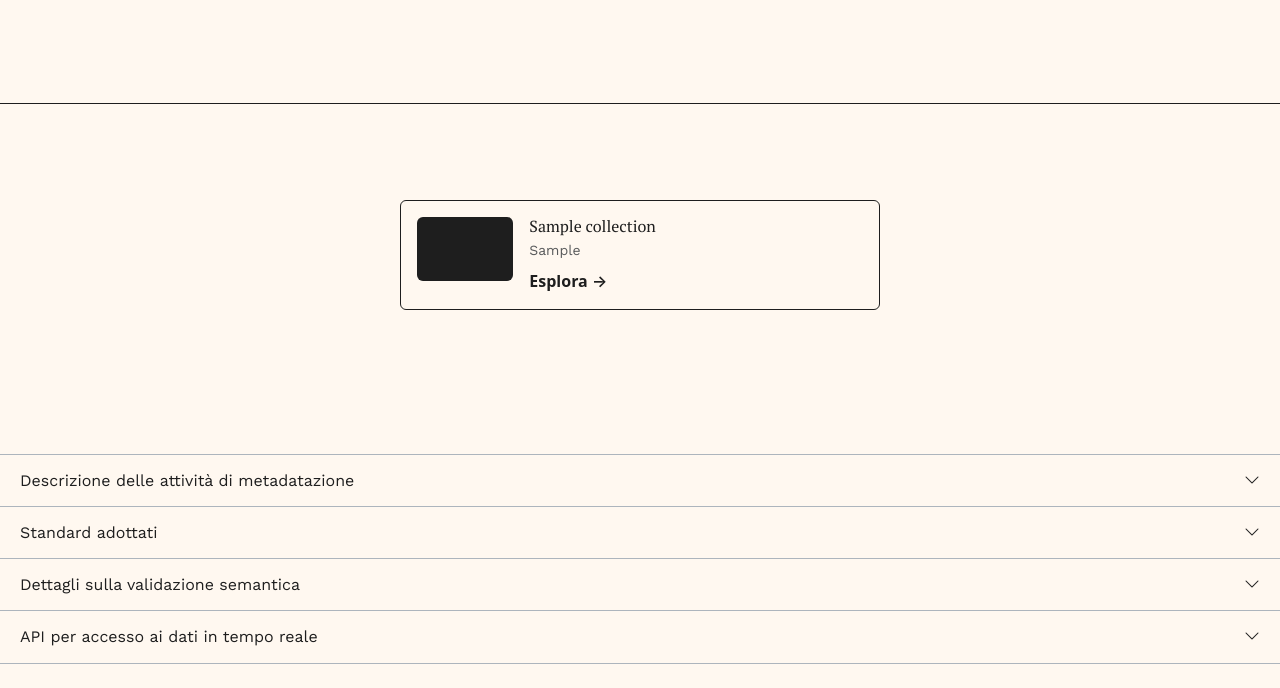
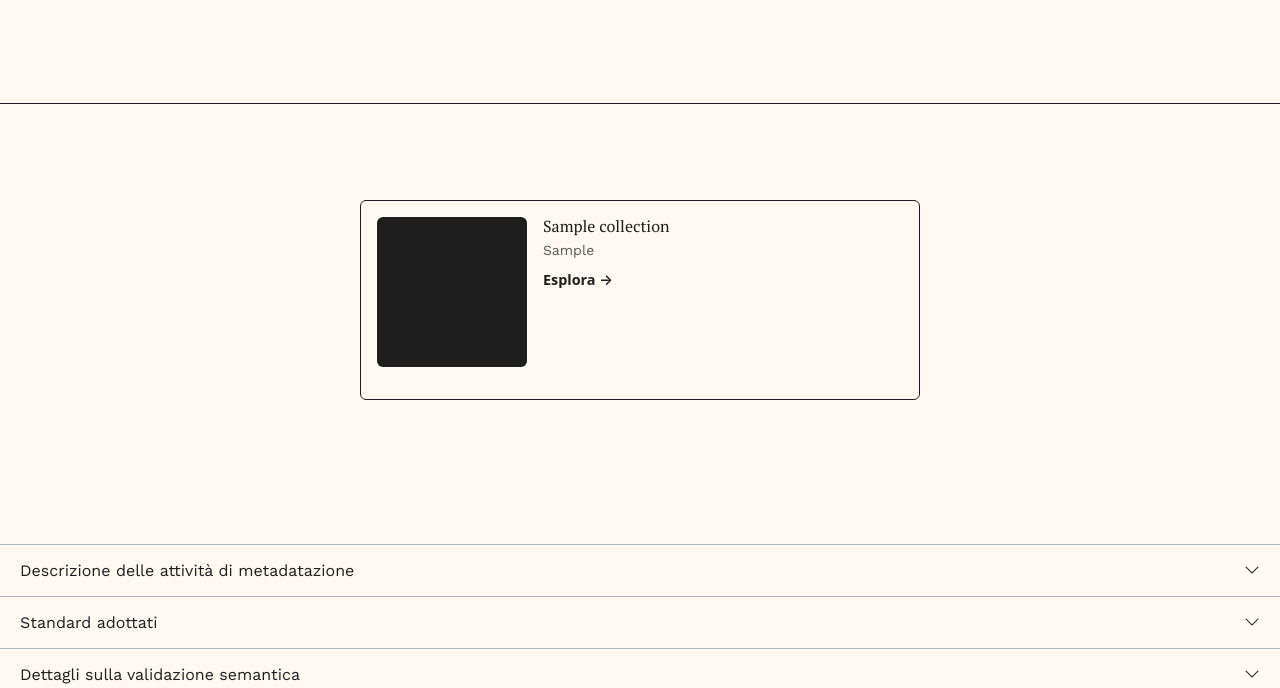
Before and after one commit to dharc-org/changes-spoke4-portal, a Flask app: template app/templates/homepage.html in a window 1280 px wide. Shown: the part 326-1014 px from the top of the page. Run offline with Flask 3, Linux system fonts and the light colour scheme; the template is opened without the code that fills it: most values are stand-ins (such as "Sample title", 1, 10 or a date in 2020); some libraries are stand-ins or nearby versions; some web fonts are replaced.

Commit message:
feat(homepage): standardize collection cards layout

```diff
--- a/app/static/css/style.css
+++ b/app/static/css/style.css
@@ -129,6 +129,43 @@ header .nav-link:focus {
 .coming-soon-badge {
     background-color: var(--bs-body-bg) !important;
     color: var(--bs-body-color) !important;
+}
+
+/* Homepage collections: make cards more compact */
+.home-collections .card-body {
+    padding: 1rem 1rem;
+}
+
+.home-collections .card-body.d-flex {
+    gap: 1rem !important;
+}
+
+
+.home-collections .link-dark {
+    font-size: .9rem;
+}
+
+/* Homepage collections: target size and proportions */
+.home-collections .card {
+    width: 560px;
+    height: 200px;
+}
+
+.home-collections .row {
+    /* give cards some breathing room vertically */
+    align-items: stretch;
+}
+
+/* Ensure right column fills height and CTA/badge sits at bottom */
+.home-collections .flex-grow-1 {
+    display: flex;
+    flex-direction: column;
+    min-height: 0;
+}
+
+.home-collections .flex-grow-1 a:last-child,
+.home-collections .flex-grow-1 span[aria-disabled]:last-child {
+    margin-top: auto;
 }
 
 /* Self-hosted fonts (place files under app/static/fonts/...) */
--- a/app/templates/homepage.html
+++ b/app/templates/homepage.html
@@ -54,23 +54,23 @@
     </div>
 </section>
 <!-- Collections -->
-<section class="py-5 my-5 pt-5 px-5">
-    <div class="row gy-4 justify-content-center">
+<section class="py-5 my-5 pt-5 px-5 home-collections">
+    <div class="row gy-3 gx-4 justify-content-center">
         {% for c in collections %}
-        <div class="col-12 col-md-6 col-lg-6 col-xl-5 d-flex">
-            <div class="card border border-dark shadow-0 h-100 w-100 {% if c.get('coming_soon') %}coming-soon-card position-relative{% endif %}"
+        <div class="col-12 col-md-auto d-flex">
+            <div class="card border border-dark shadow-0 mx-auto {% if c.get('coming_soon') %}coming-soon-card position-relative{% endif %}"
                 aria-disabled="{{ 'true' if c.get('coming_soon') else 'false' }}">
                 {% if c.get('coming_soon') %}
                 <span
                     class="badge text-bg-light border border-dark position-absolute top-0 end-0 m-2 small coming-soon-badge">{{
                     gettext('Prossimamente') }}</span>
                 {% endif %}
-                <div class="card-body d-flex gap-3 align-items-start">
+                <div class="card-body d-flex gap-2 align-items-start">
                     {% if c.get('image') %}
                     <img src="{{ url_for('static', filename=c.get('image')) }}" alt="{{ c.display_title }}"
-                        class="rounded flex-shrink-0" style="width:96px;height:64px;object-fit:cover;" />
+                        class="rounded flex-shrink-0" style="width:150px;height:150px;object-fit:cover;" />
                     {% else %}
-                    <div class="bg-dark rounded flex-shrink-0" style="width:96px;height:64px;"></div>
+                    <div class="bg-dark rounded flex-shrink-0" style="width:150px;height:150px;"></div>
                     {% endif %}
                     <div class="flex-grow-1">
                         <h2 class="h6 mb-1">{{ c.display_title }}</h2>
```
